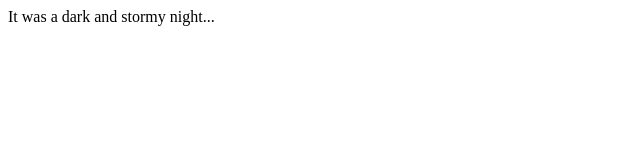
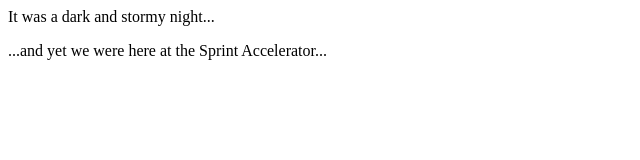
Before and after one commit to mc0101/fireside-story, a plain HTML site: page index.html in a window 1280 px wide. Shown: the whole page, without its empty margins (0-640 px from the left). Drawn offline with Linux system fonts and the light colour scheme.

Commit message:
add second line of story

```diff
--- a/index.html
+++ b/index.html
@@ -1,5 +1,6 @@
 <html>
         <body>
           <p>It was a dark and stormy night...</p>
+          <p>...and yet we were here at the Sprint Accelerator...</p>
         </body>
       </html>
```
